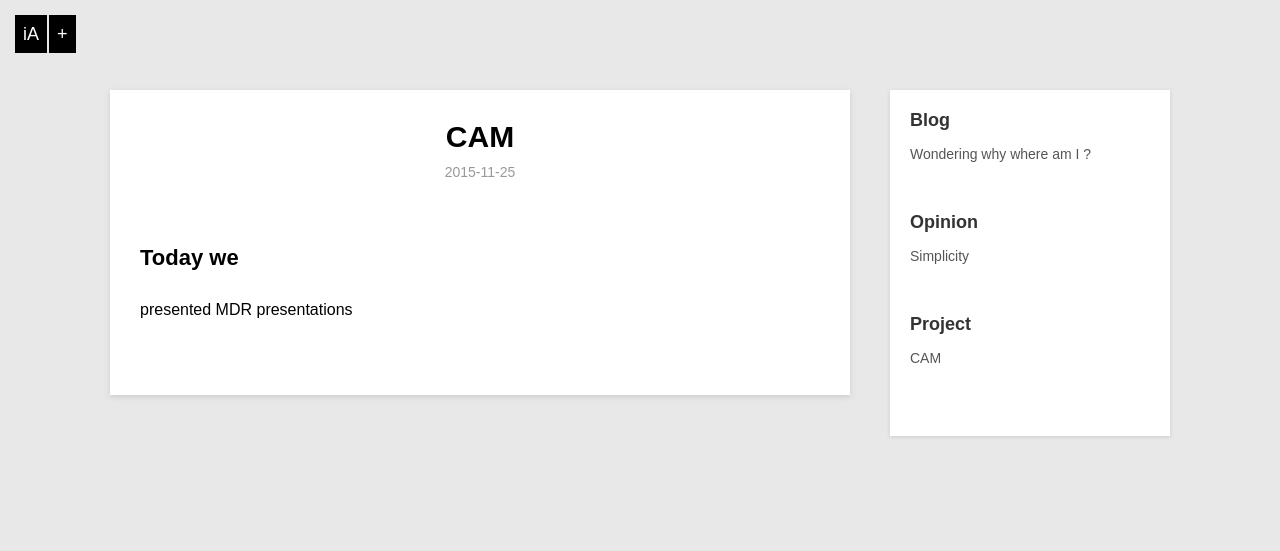
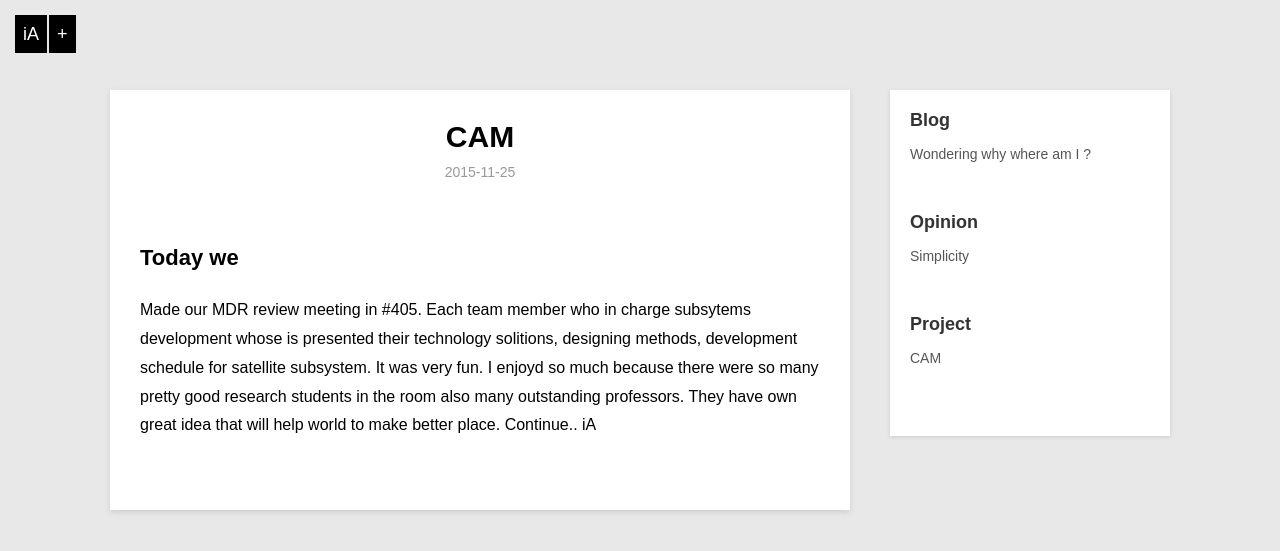
Before and after one commit to iUniverse/iUniverse.github.io, a Jekyll site: the page built from _posts/project/2015-11-25-testing.md, in a window 1280 px wide. Shown: the top 551 px of the page. Built offline with Jekyll 4.4.1, drawn with Linux system fonts in a browser that asks for light colours; Markdown is read by kramdown in place of the engine named in the settings.

Commit message:
changed
 post

```diff
--- a/_posts/project/2015-11-25-testing.md
+++ b/_posts/project/2015-11-25-testing.md
@@ -5,4 +5,5 @@ category: project
 description: MDR presentations on #405
 ---
 ## Today we
-presented MDR presentations
+
+Made our MDR review meeting in #405. Each team member who in charge subsytems development whose is presented their technology solitions, designing methods, development schedule for satellite subsystem. It was very fun. I enjoyd so much because there were so many pretty good research students in the room also many outstanding professors. They have own great idea that will help world to make better place. Continue.. iA
```
